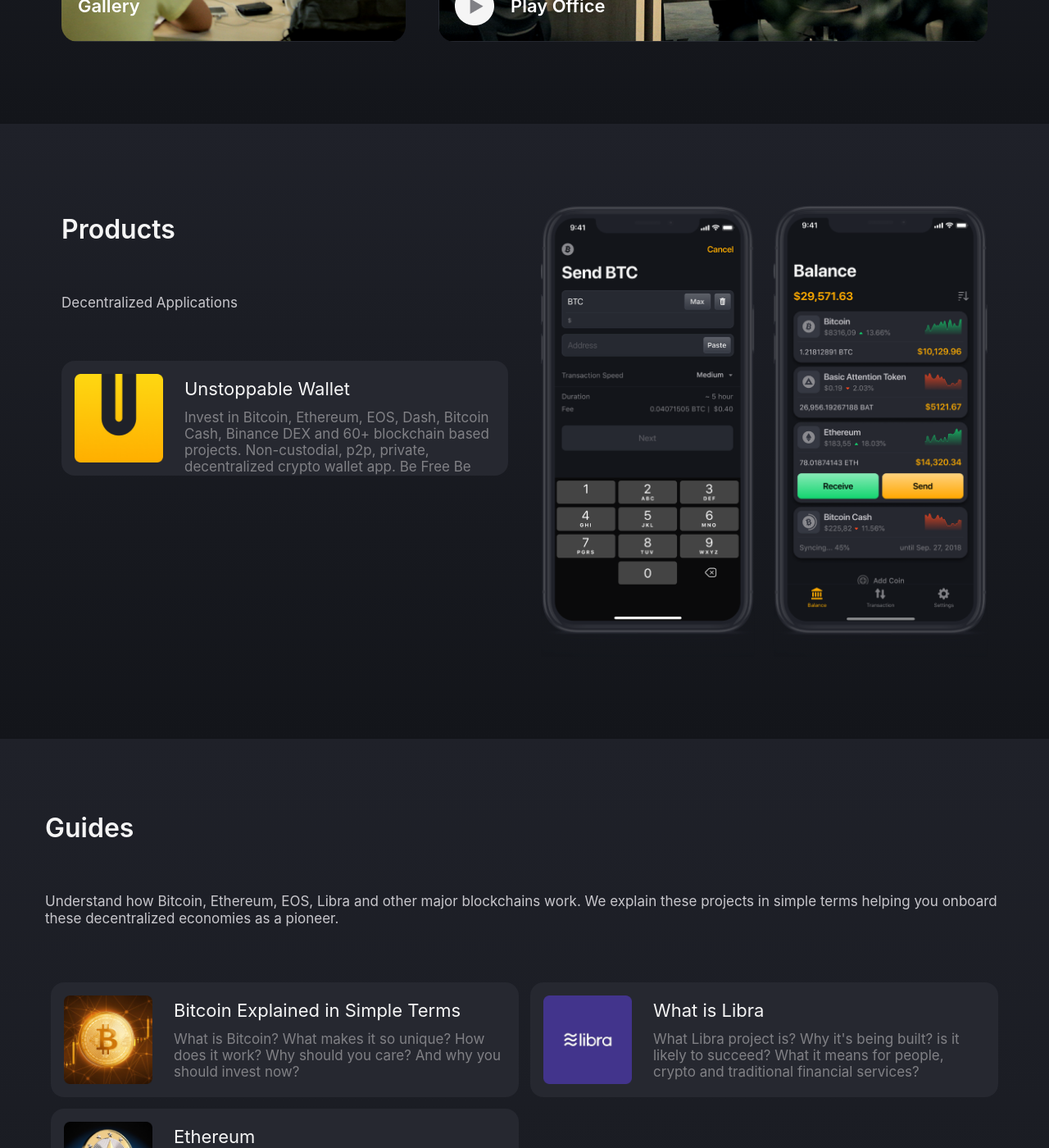
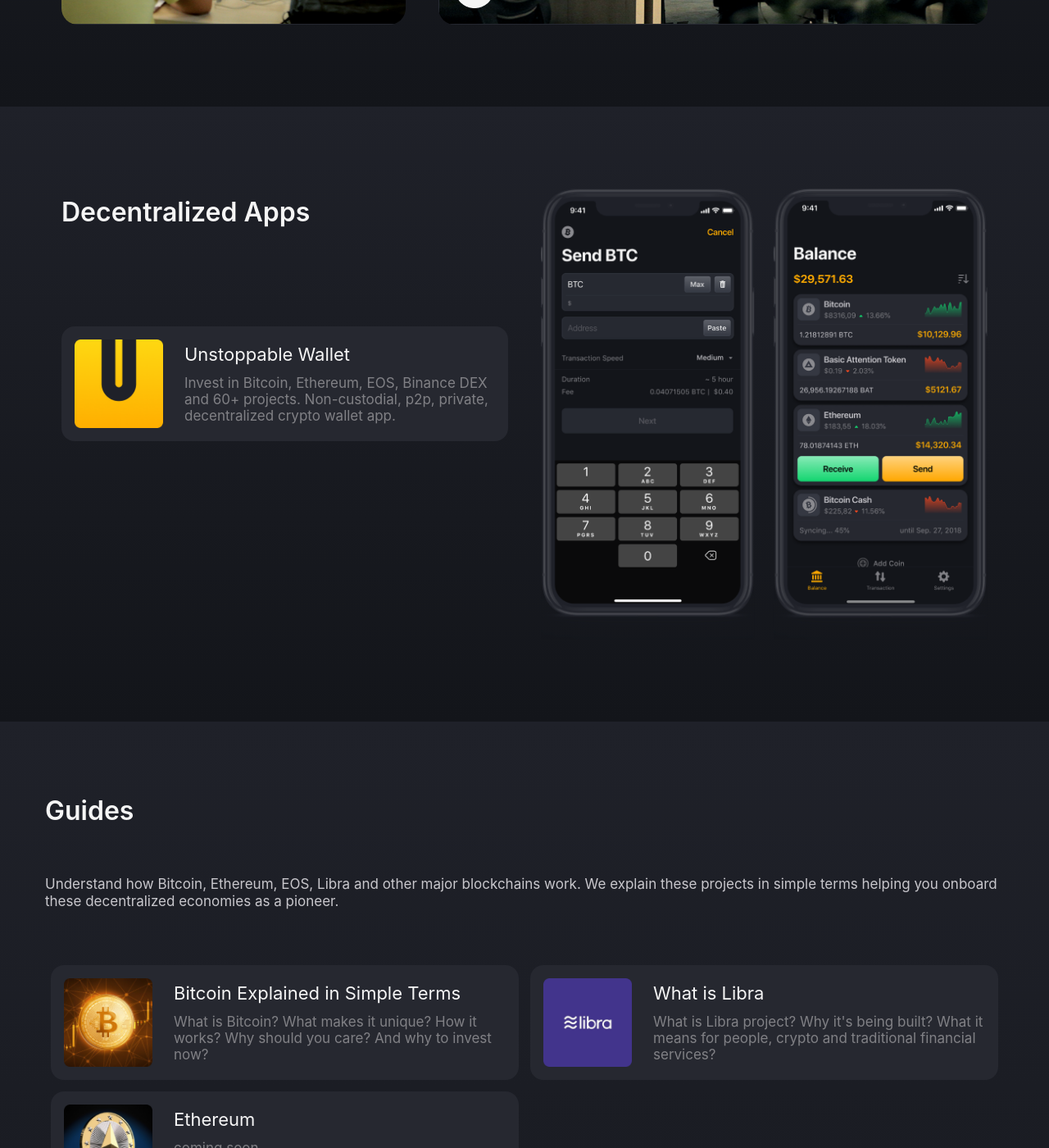
Before and after one commit to horizontalsystems/horizontalsystems.github.io, a Jekyll site: the page built from index.md, in a window 1280 px wide and 1400 px high, scrolled down 1481 px. Shown: the whole window at 82% size. Built offline with Jekyll 4.4.1, drawn with Linux system fonts in a browser that asks for light colours; some of the changed text lies outside the part shown.

Commit message:
more text corrections

```diff
--- a/_layouts/default.html
+++ b/_layouts/default.html
@@ -15,7 +15,7 @@
             </div>
 
             <div class="section-description">
-              Horizontal Systems builds serverless applications around the idea of private wealth and privacy.
+              Enforcing your rights to private wealth and privacy.
             </div>
           </div>
         </div>
@@ -44,10 +44,10 @@
         <div class="container">
           <div class="section">
             <div class="section-half">
-              <div class="secondary-title">Products</div>
+              <div class="secondary-title">Decentralized Apps</div>
 
               <div class="section-description">
-                Decentralized Applications
+
               </div>
 
               <div class="card card-wallet">
@@ -57,7 +57,7 @@
                 <div class="card-info">
                   <div class="card-title">Unstoppable Wallet</div>
                   <div class="card-description">
-                    Invest in Bitcoin, Ethereum, EOS, Dash, Bitcoin Cash, Binance DEX and 60+ blockchain based projects. Non-custodial, p2p, private, decentralized crypto wallet app. Be Free Be Unstoppable.
+                    Invest in Bitcoin, Ethereum, EOS, Binance DEX and 60+ projects. Non-custodial, p2p, private, decentralized crypto wallet app.
                   </div>
                 </div>
               </div>
@@ -94,7 +94,7 @@
                     <div class="card-info">
                       <div class="card-title">Bitcoin Explained in Simple Terms</div>
                       <div class="card-description">
-                        What is Bitcoin? What makes it so unique? How does it work? Why should you care? And why you should invest now?
+                        What is Bitcoin? What makes it unique? How it works? Why should you care? And why to invest now?
                       </div>
                     </div>
                   </div>
@@ -108,7 +108,7 @@
                   <div class="card-info">
                     <div class="card-title">What is Libra</div>
                     <div class="card-description">
-                        What Libra project is? Why it's being built? is it likely to succeed? What it means for people, crypto and traditional financial services?
+                        What is Libra project? Why it's being built? What it means for people, crypto and traditional financial services?
                     </div>
                   </div>
                 </div>
```
